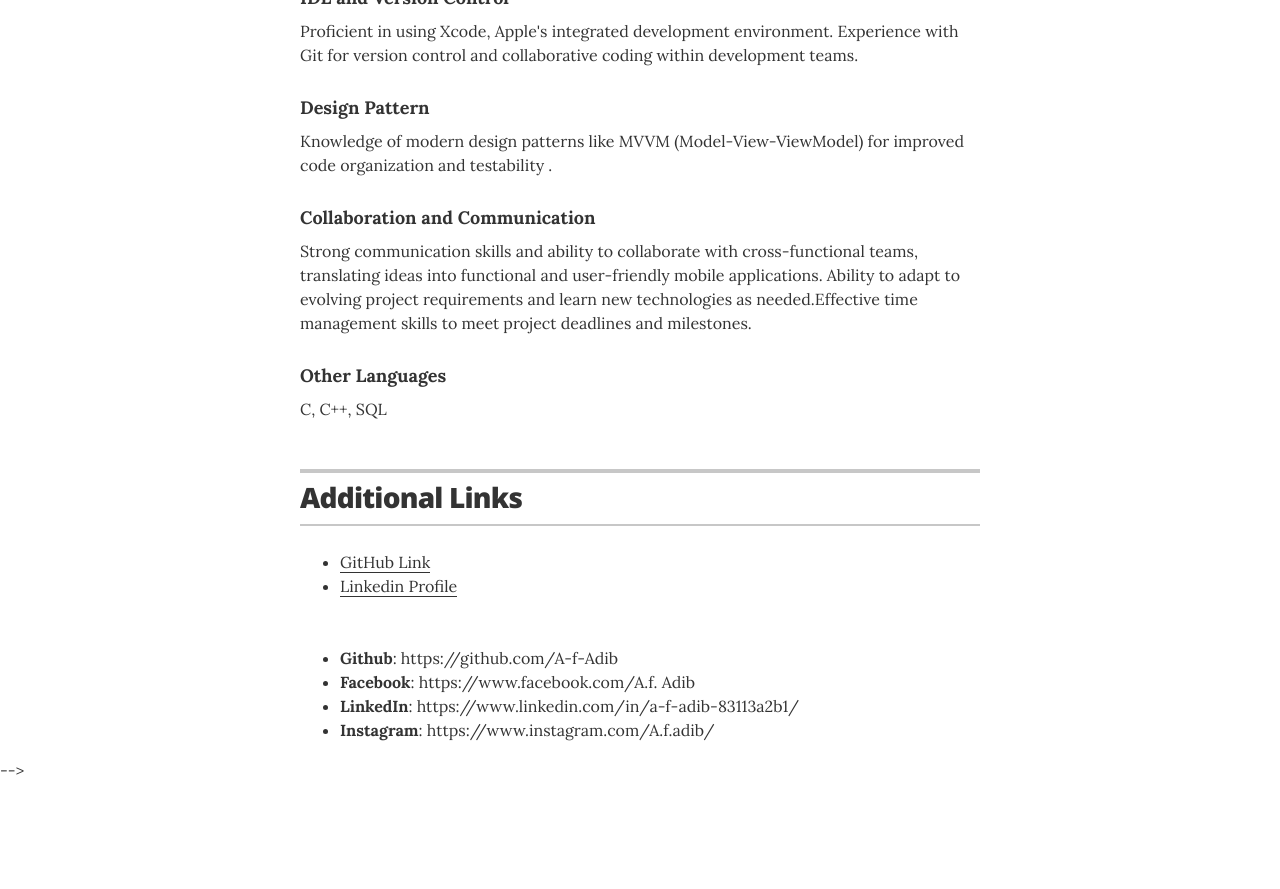
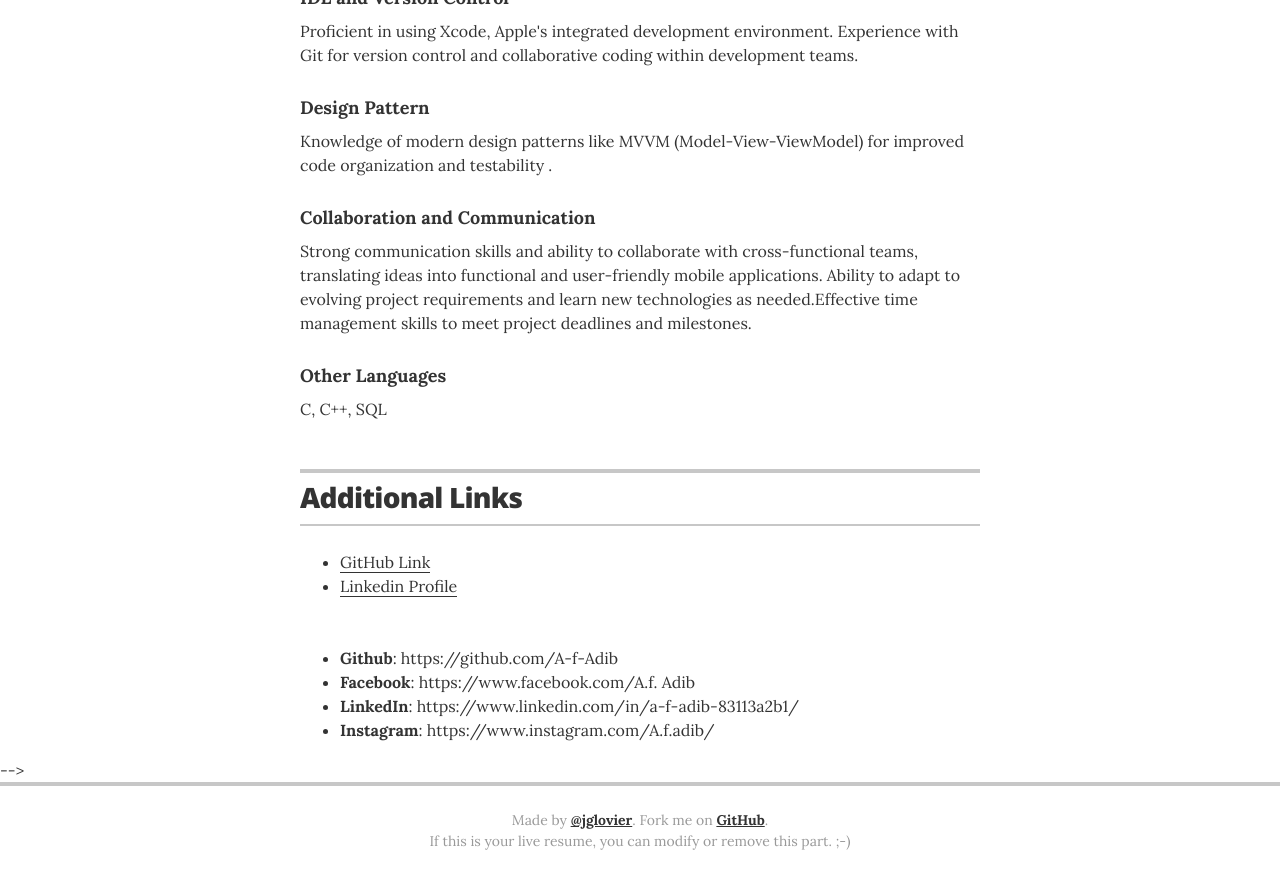
Before and after one commit to A-f-Adib/resume, a Jekyll site: the page built from index.html, in a window 1280 px wide and 900 px high, scrolled down 2439 px. Shown: the top 889 px of the window. Built offline with Jekyll 4.4.1, drawn with Linux system fonts in a browser that asks for light colours; before the commit the page ends 3221 px from its top, so only the background shows below that.

Commit message:
Update resume.html

```diff
--- a/_layouts/resume.html
+++ b/_layouts/resume.html
@@ -174,10 +174,10 @@
       <!-- end Print Social Links -->
       {% endif %}
 
-      <!-- <footer class="page-footer">
+      <footer class="page-footer">
         <p class="footer-line">Made by <a href="http://twitter.com/jglovier">@jglovier</a>. Fork me on <a href="https://github.com/jglovier/resume-template">GitHub</a>.</p>
         <p class="footer-line">If this is your live resume, you can modify or remove this part. ;-)</p>
-      </footer> -->
+      </footer>
 
     </div>
 
```
